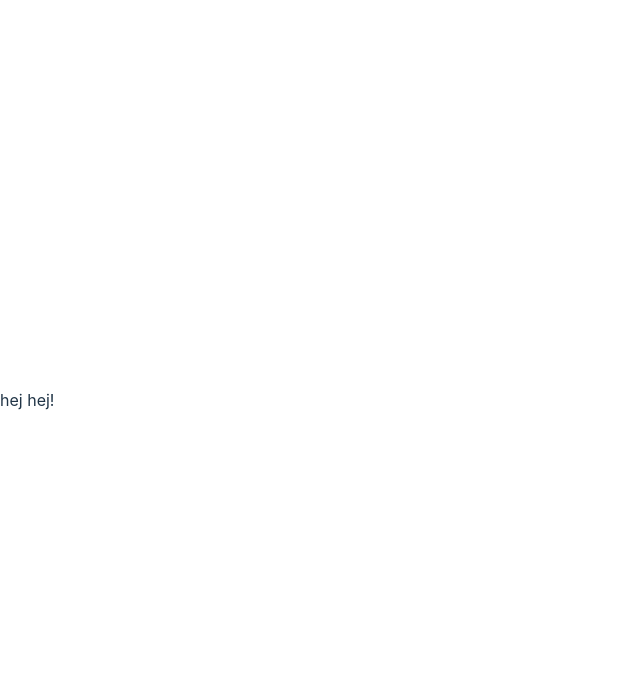
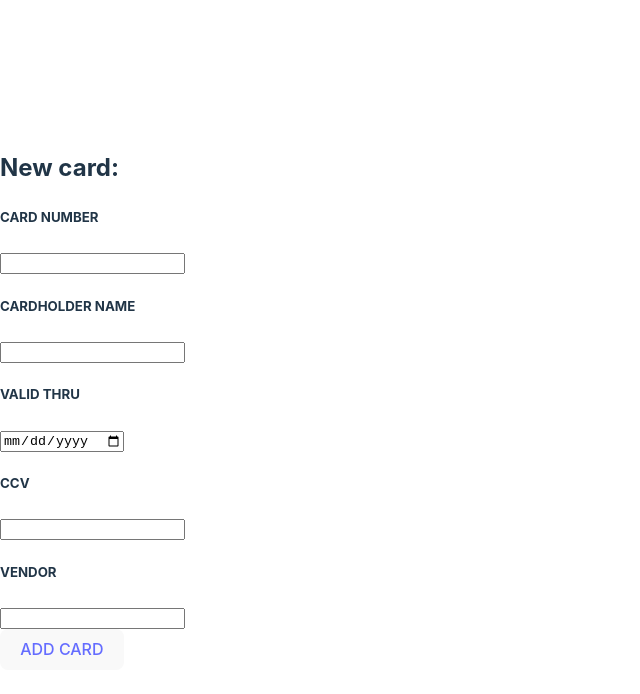
Before and after one commit to Lellisinthewoods/e-wallet, a React (Vite) app: page /AddCard in a window 1280 px wide. Shown: the top 694 px of the page, without its empty margins (0-640 px from the left). Built offline with nearby package versions, Linux system fonts and the light colour scheme.

Commit message:
added form + redux

```diff
--- a/src/App.jsx
+++ b/src/App.jsx
@@ -1,13 +1,26 @@
-/*import { useState } from 'react'
-import reactLogo from './assets/react.svg'
-import viteLogo from '/vite.svg'*/
+import { useState } from 'react'
+import { createBrowserRouter, RouterProvider } from 'react-router-dom'
+import Home from './views/Home/Home'
+import AddCard from './views/AddCard/AddCard'
+
 import './App.css'
 
 function App() {
 
+  const router = createBrowserRouter([
+    {
+      path: '/',
+      element: <Home />
+    },
+    {
+      path: '/AddCard',
+      element: <AddCard />
+    }
+  ])
+
   return (
     <div className="App">
-      hej hej!
+      <RouterProvider router={router}/>
     </div>
   )
 }
--- a/src/views/AddCard/AddCard.jsx
+++ b/src/views/AddCard/AddCard.jsx
@@ -1,11 +1,27 @@
 import './AddCard.scss'
+import { Link } from 'react-router-dom'
+//här lägger användaren in ett nytt kort via ett formulär
+function AddCard() { //useNavigation senare i knappen
 
-function AddCard() {
+const card = {
+  cardnumber: 0,
+  name: "",
+  expires: 0,
+  ccv: 0,
+  vendor: ""
+} //ett obekt pga i den här komponenten lägger man bara in ett kort
+
   return (
     <article>
         <h2>New card:</h2>
-        <input type="text" placeholder='new card'/>
-        <button>ADD CARD</button>
+        <form action="">
+          <h5>CARD NUMBER</h5><input type="number" />
+          <h5>CARDHOLDER NAME</h5><input type="text" />
+          <h5>VALID THRU</h5><input type="date" />
+          <h5>CCV</h5><input type="number" />
+          <h5>VENDOR</h5><input type="dropdown" />
+        </form>
+        <button><Link to="/">ADD CARD</Link></button>
     </article>
   )
 }
--- a/src/views/Home/Home.jsx
+++ b/src/views/Home/Home.jsx
@@ -1,10 +1,11 @@
 import './Home.scss'
-
-function Home() {
+import { Link } from 'react-router-dom'
+//här visas alla korten
+function Home() { //usenavigation senare i knappen
   return (
     <section>
         <h1>hej!</h1>
-        <button>ADD A NEW CARD</button>
+        <button><Link to="/AddCard">ADD A NEW CARD</Link></button>
     </section>
   )
 }
```
Also changed, not shown: src/components/CardForm/CardForm.jsx (added, +9 -0 lines), src/components/EmptyCard/EmptyCard.jsx (added, +9 -0 lines), src/actions/addCard.js (added), src/components/CardForm/CardForm.scss (added), src/components/EmptyCard/EmptyCard.scss (added), src/reducers/addCardReducer.js (added).
